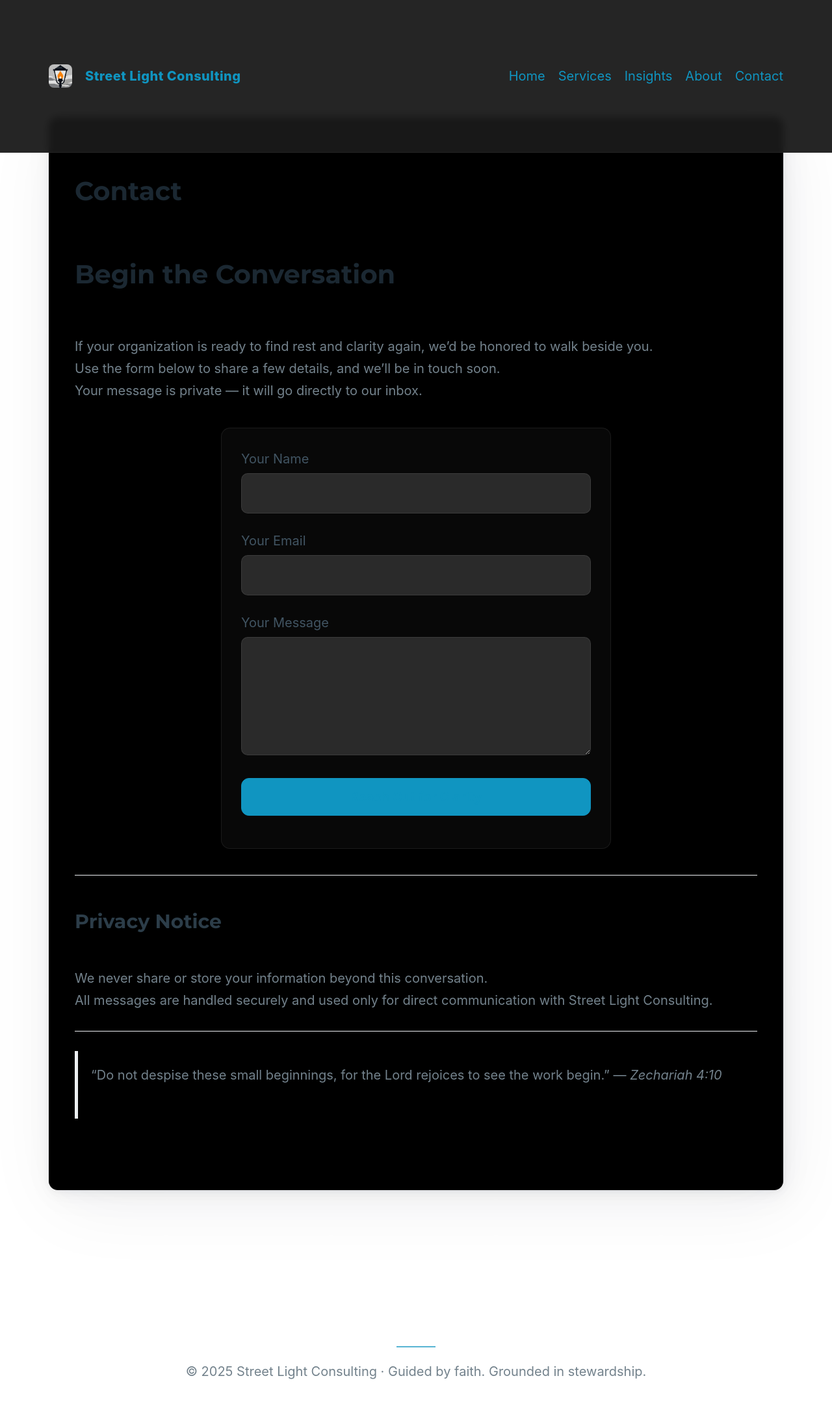
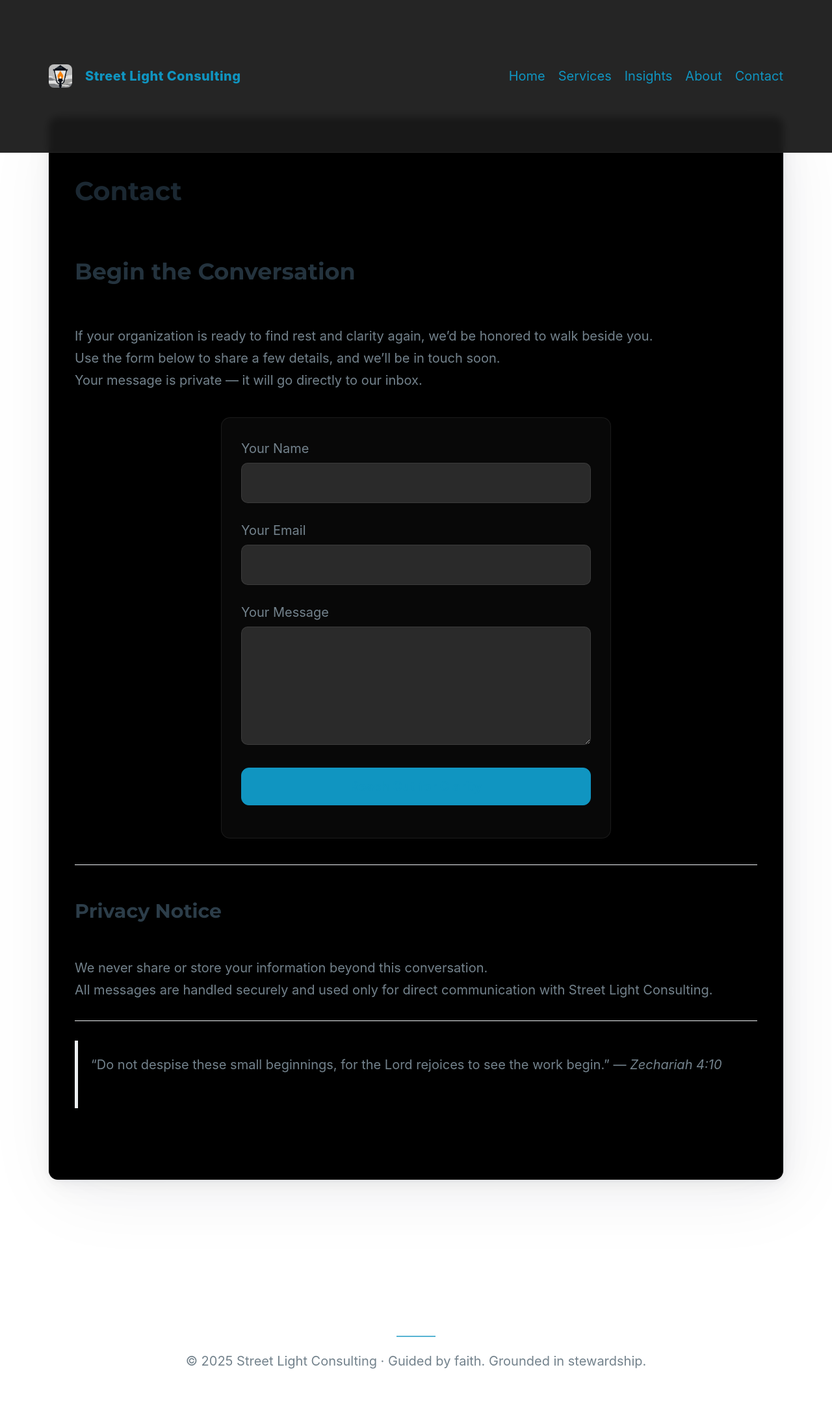
Before and after one commit to Street-Light-Consulting/street-light-consulting.github.io, a Jekyll site: the page built from contact.md, in a window 1280 px wide. Shown: the whole page at 65% size. Built offline with Jekyll 4.4.1, drawn with Linux system fonts in a browser that asks for light colours.

Commit message:
post
post

```diff
--- a/assets/css/style.css
+++ b/assets/css/style.css
@@ -19,7 +19,7 @@ body {
   background: var(--background-color);
 }
 
-p,li {color: var(--muted-color); }
+p,li,label {color: var(--muted-color); }
 article { background-color:black;}
 
 
--- a/contact.md
+++ b/contact.md
@@ -5,7 +5,7 @@ description: Begin the conversation — reach out to restore clarity, balance, a
 permalink: /contact/
 ---
 
-# Begin the Conversation
+## Begin the Conversation
 
 If your organization is ready to find rest and clarity again, we’d be honored to walk beside you.
 Use the form below to share a few details, and we’ll be in touch soon.
```
